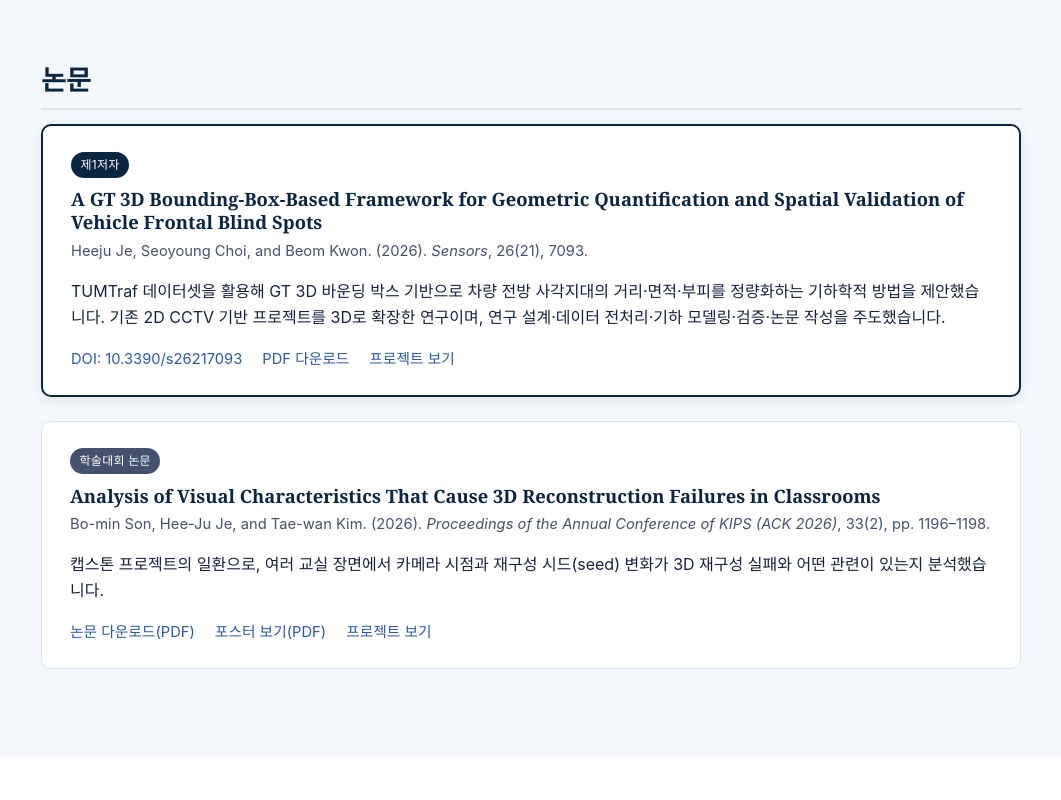
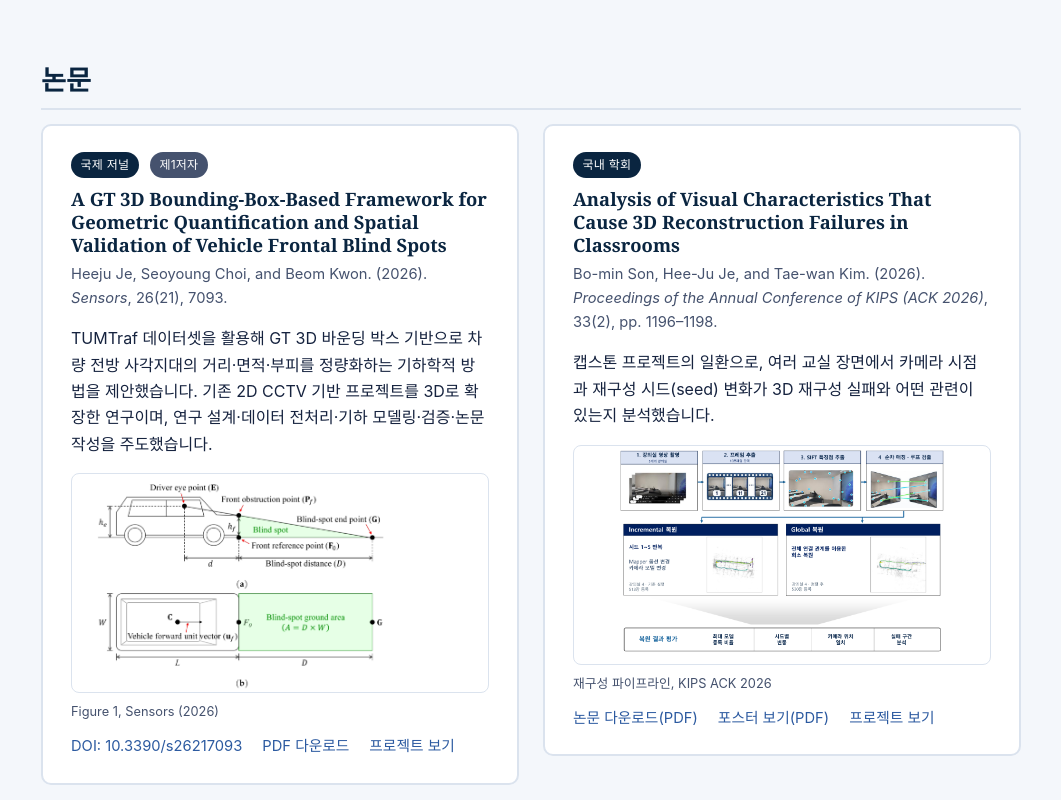
Before and after one commit to juvvid/juvvid.github.io, a plain HTML site: page index.html in a window 1280 px wide. Shown: the part 400-1200 px from the top of the page, without its empty margins (109-1170 px from the left). Drawn offline with Linux system fonts and the light colour scheme.

Commit message:
Add files via upload

```diff
--- a/index.html
+++ b/index.html
@@ -55,14 +55,20 @@
     <div class="section-inner">
       <h2><span class="lang-en">Publications</span><span class="lang-ko">논문</span></h2>
 
-      <article class="pub-card pub-card--journal">
-        <span class="badge"><span class="lang-en">First Author</span><span class="lang-ko">제1저자</span></span>
+      <div class="pub-grid">
+      <article class="pub-card" tabindex="0">
+        <span class="badge"><span class="lang-en">International Journal</span><span class="lang-ko">국제 저널</span></span>
+        <span class="badge badge--muted"><span class="lang-en">First Author</span><span class="lang-ko">제1저자</span></span>
         <h3>A GT 3D Bounding-Box-Based Framework for Geometric Quantification and Spatial Validation of Vehicle Frontal Blind Spots</h3>
         <p class="pub-meta">Heeju Je, Seoyoung Choi, and Beom Kwon. (2026). <em>Sensors</em>, 26(21), 7093.</p>
         <p>
           <span class="lang-en">Proposed a GT 3D bounding-box–based geometric method quantifying frontal blind-spot distance, area, and volume using the TUMTraf dataset, extending a prior 2D CCTV-based project. Led research design, data preprocessing, geometric modeling, validation, and manuscript preparation.</span>
           <span class="lang-ko">TUMTraf 데이터셋을 활용해 GT 3D 바운딩 박스 기반으로 차량 전방 사각지대의 거리·면적·부피를 정량화하는 기하학적 방법을 제안했습니다. 기존 2D CCTV 기반 프로젝트를 3D로 확장한 연구이며, 연구 설계·데이터 전처리·기하 모델링·검증·논문 작성을 주도했습니다.</span>
         </p>
+        <figure class="pub-figure">
+          <img src="assets/img/sensors-figure1.png" alt="Figure 1 from the Sensors paper: geometric representation of the proposed frontal blind-spot model, side-view and plan-view / Sensors 논문 Figure 1: 제안된 전방 사각지대 모델의 기하학적 표현 (측면도 및 평면도)" loading="lazy">
+          <figcaption><span class="lang-en">Figure 1, Sensors (2026)</span><span class="lang-ko">Figure 1, Sensors (2026)</span></figcaption>
+        </figure>
         <div class="pub-links">
           <a href="https://doi.org/10.3390/s26217093" target="_blank" rel="noopener">DOI: 10.3390/s26217093</a>
           <a href="assets/docs/sensors-paper.pdf" target="_blank" rel="noopener"><span class="lang-en">Download PDF</span><span class="lang-ko">PDF 다운로드</span></a>
@@ -70,20 +76,25 @@
         </div>
       </article>
 
-      <article class="pub-card">
-        <span class="badge badge--muted"><span class="lang-en">Conference Paper</span><span class="lang-ko">학술대회 논문</span></span>
+      <article class="pub-card" tabindex="0">
+        <span class="badge"><span class="lang-en">Domestic Conference</span><span class="lang-ko">국내 학회</span></span>
         <h3>Analysis of Visual Characteristics That Cause 3D Reconstruction Failures in Classrooms</h3>
         <p class="pub-meta">Bo-min Son, Hee-Ju Je, and Tae-wan Kim. (2026). <em>Proceedings of the Annual Conference of KIPS (ACK 2026)</em>, 33(2), pp. 1196–1198.</p>
         <p>
           <span class="lang-en">Examined how camera viewpoint and reconstruction seed variation across multiple classroom scenes relate to 3D reconstruction failures, as part of a capstone project.</span>
           <span class="lang-ko">캡스톤 프로젝트의 일환으로, 여러 교실 장면에서 카메라 시점과 재구성 시드(seed) 변화가 3D 재구성 실패와 어떤 관련이 있는지 분석했습니다.</span>
         </p>
+        <figure class="pub-figure">
+          <img src="assets/img/kips-pipeline.png" alt="Reconstruction pipeline diagram: classroom video capture, frame extraction, SIFT feature extraction, sequential matching/loop detection, and Incremental vs. Global reconstruction comparison / 재구성 파이프라인 다이어그램: 강의실 영상 촬영, 프레임 추출, SIFT 특징점 추출, 순차 매칭·루프 검출, Incremental 대 Global 복원 비교" loading="lazy">
+          <figcaption><span class="lang-en">Reconstruction pipeline, KIPS ACK 2026</span><span class="lang-ko">재구성 파이프라인, KIPS ACK 2026</span></figcaption>
+        </figure>
         <div class="pub-links">
           <a href="assets/docs/kips-paper.pdf" target="_blank" rel="noopener"><span class="lang-en">Download paper (PDF)</span><span class="lang-ko">논문 다운로드(PDF)</span></a>
           <a href="assets/docs/capstone-poster.pdf" target="_blank" rel="noopener"><span class="lang-en">View poster (PDF)</span><span class="lang-ko">포스터 보기(PDF)</span></a>
           <a href="#projects"><span class="lang-en">View project</span><span class="lang-ko">프로젝트 보기</span></a>
         </div>
       </article>
+      </div>
     </div>
   </section>
 
@@ -114,6 +125,10 @@
             <span class="lang-en">Built the full measurement pipeline behind the Sensors paper — from TUMTraf label preprocessing and geometric modeling to camera-projection checks, sensitivity analysis, and qualitative validation.</span>
             <span class="lang-ko">Sensors 논문을 뒷받침하는 전체 측정 파이프라인을 직접 구축했습니다 — TUMTraf 라벨 전처리와 기하 모델링부터 카메라 투영 검증, 민감도 분석, 정성적 검증까지.</span>
           </p>
+          <figure class="pub-figure">
+            <img src="assets/img/sensors-figure5.jpg" alt="Figure 5 from the Sensors paper: representative camera-projection examples under five observation conditions (near range, narrow width, wide width, partial occlusion, far range) / Sensors 논문 Figure 5: 다섯 가지 관측 조건(근거리, 좁은 폭, 넓은 폭, 부분 가림, 원거리)에서의 카메라 투영 예시" loading="lazy">
+            <figcaption><span class="lang-en">Figure 5, Sensors (2026)</span><span class="lang-ko">Figure 5, Sensors (2026)</span></figcaption>
+          </figure>
           <div class="pub-links">
             <a href="#publications"><span class="lang-en">Published in Sensors — view publication</span><span class="lang-ko">Sensors 저널 게재 — 논문 보기</span></a>
           </div>
--- a/script.js
+++ b/script.js
@@ -22,6 +22,14 @@
     });
   }
 
+  var pubCards = document.querySelectorAll(".pub-grid .pub-card");
+  pubCards.forEach(function (card) {
+    card.addEventListener("click", function () {
+      pubCards.forEach(function (c) { c.classList.remove("is-active"); });
+      card.classList.add("is-active");
+    });
+  });
+
   if (menuToggle && navLinks) {
     menuToggle.addEventListener("click", function () {
       var isOpen = navLinks.classList.toggle("nav--open");
--- a/styles.css
+++ b/styles.css
@@ -216,17 +216,28 @@ html[data-lang="ko"] .lang-en { display: none; }
 }
 
 /* ===== Publications ===== */
+.pub-grid {
+  display: grid;
+  grid-template-columns: repeat(2, 1fr);
+  gap: 1.5rem;
+  align-items: start;
+}
+
 .pub-card {
   background: var(--card-bg);
-  border: 1px solid var(--border);
+  border: 2px solid var(--border);
   border-radius: var(--radius);
   padding: 1.5rem 1.75rem;
-  margin-bottom: 1.5rem;
+  margin-bottom: 0;
+  cursor: pointer;
+  transition: border-color 0.15s ease, box-shadow 0.15s ease;
 }
 
-.pub-card--journal {
-  border: 2px solid var(--navy);
+.pub-card.is-active,
+.pub-card:focus-visible {
+  border-color: var(--navy);
   box-shadow: 0 4px 14px rgba(10, 37, 64, 0.08);
+  outline: none;
 }
 
 .badge {
@@ -238,6 +249,7 @@ html[data-lang="ko"] .lang-en { display: none; }
   padding: 0.2rem 0.6rem;
   border-radius: 999px;
   margin-bottom: 0.6rem;
+  margin-right: 0.4rem;
 }
 .badge--muted { background: var(--text-muted); }
 
@@ -249,6 +261,26 @@ html[data-lang="ko"] .lang-en { display: none; }
   flex-wrap: wrap;
   margin-top: 0.75rem;
   font-size: 0.92rem;
+}
+
+.pub-figure {
+  margin: 1rem 0 0.25rem;
+}
+.pub-figure img {
+  width: 100%;
+  max-height: 220px;
+  height: auto;
+  display: block;
+  margin: 0 auto;
+  object-fit: contain;
+  border-radius: 8px;
+  border: 1px solid var(--border);
+  background: #fff;
+}
+.pub-figure figcaption {
+  font-size: 0.8rem;
+  color: var(--text-muted);
+  margin-top: 0.5rem;
 }
 
 /* ===== Projects ===== */
@@ -315,6 +347,7 @@ html[data-lang="ko"] .lang-en { display: none; }
 
 @media (max-width: 760px) {
   .project-grid { grid-template-columns: 1fr; }
+  .pub-grid { grid-template-columns: 1fr; }
 }
 
 /* ===== Contact ===== */
```
Also changed, not shown: assets/img/kips-pipeline.png (added), assets/img/sensors-figure1.png (added), assets/img/sensors-figure5.jpg (added).
